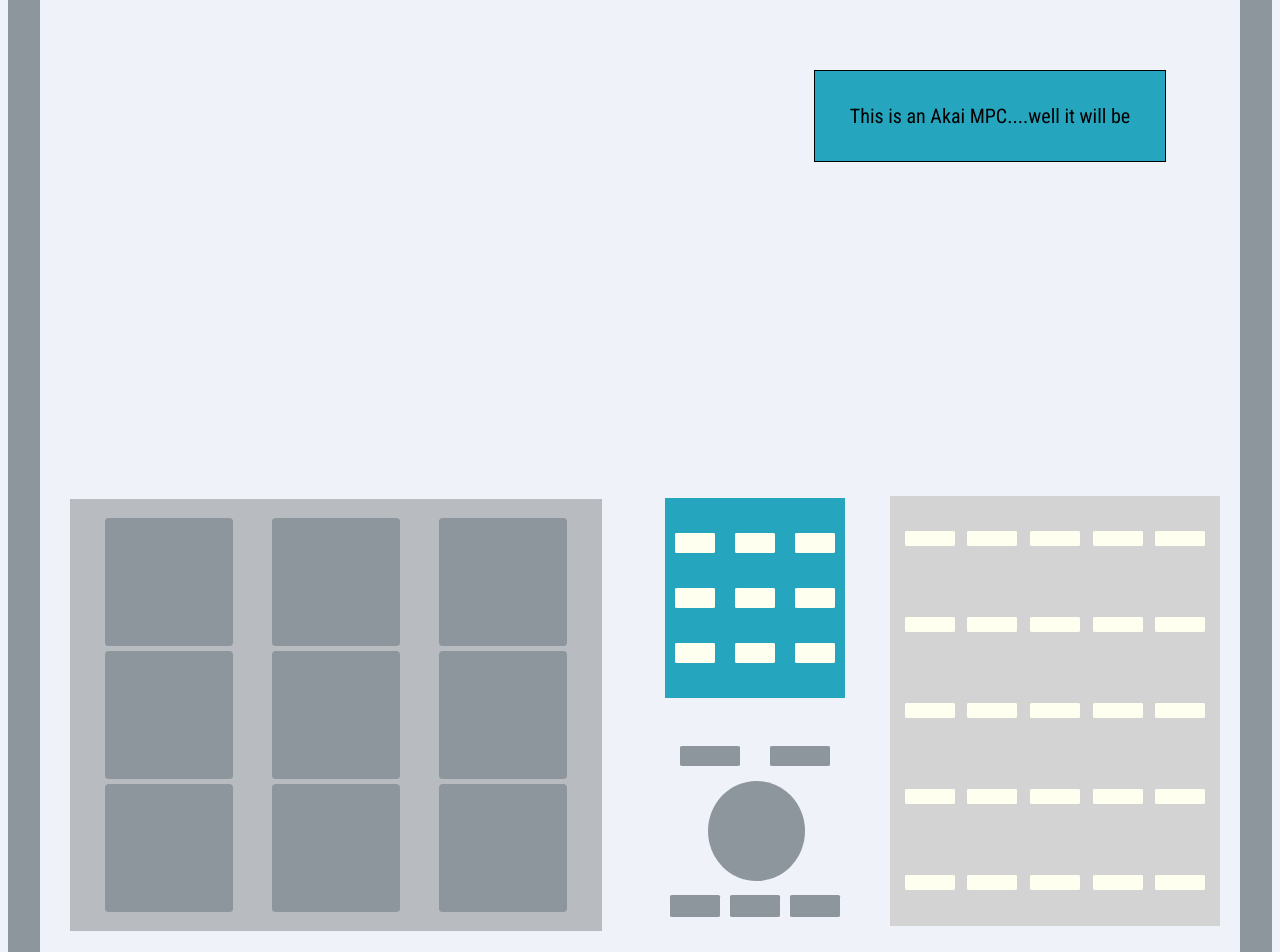
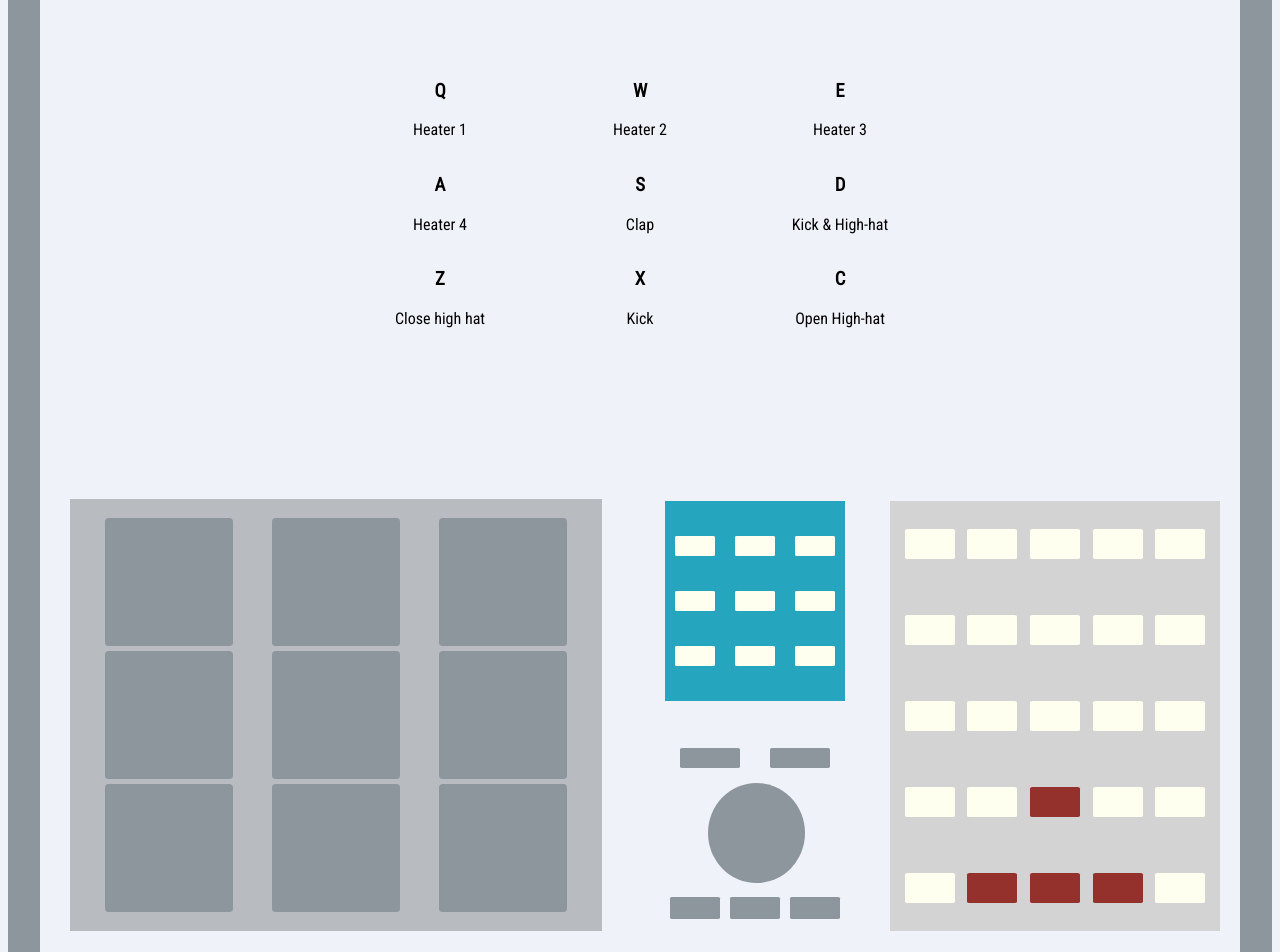
Before and after one commit to AdieDevStore/drum-machine, a React (Vite) app: page / in a window 1280 px wide. Shown: the part 160-1112 px from the top of the page. Built offline with nearby package versions, Linux system fonts and the light colour scheme.

Commit message:
finished - i am okay with the outcome

```diff
--- a/src/components/MPCBody.jsx
+++ b/src/components/MPCBody.jsx
@@ -1,5 +1,4 @@
 import React, { useEffect, useState } from 'react'
-import MPCScreen from './MPCScreen'
 import '../styles/mpcbody.css'
 
 function MPCBody() {
@@ -89,9 +88,45 @@
 
     return (
         <div className="container-main">
-            <div className='screen-container'>
-                <MPCScreen />
-            </div>
+            <div className='inner-heading'></div>
+                <div className='control-container'>
+                <div id='cntrl'>
+                    <h3>Q</h3>
+                    <p>Heater 1</p>
+                </div>
+                <div id='cntrl'>
+                    <h3>W</h3>
+                    <p>Heater 2</p>
+                </div>
+                <div id='cntrl'>
+                    <h3>E</h3>
+                    <p>Heater 3</p>
+                </div>
+                <div id='cntrl'>
+                    <h3>A</h3>
+                    <p>Heater 4</p>
+                </div>
+                <div id='cntrl'>
+                    <h3>S</h3>
+                    <p>Clap</p>
+                </div>
+                <div id='cntrl'>
+                    <h3>D</h3>
+                    <p>Kick & High-hat</p>
+                </div>
+                <div id='cntrl'>
+                    <h3>Z</h3>
+                    <p>Close high hat</p>
+                </div>
+                <div id='cntrl'>
+                    <h3>X</h3>
+                    <p>Kick</p>
+                </div>
+                <div id='cntrl'>
+                    <h3>C</h3>
+                    <p>Open High-hat</p>
+                </div>
+                </div>
             <div className='container-abso'>
                 <div className='flex-container'>
                     <div className='pad-grid-container' >
@@ -127,13 +162,13 @@
                     <div id="item-1"></div>
                     <div id="item-1"></div>
                     <div id="item-1"></div>
+                    <div id="item-2"></div>
                     <div id="item-1"></div>
                     <div id="item-1"></div>
                     <div id="item-1"></div>
-                    <div id="item-1"></div>
-                    <div id="item-1"></div>
-                    <div id="item-1"></div>
-                    <div id="item-1"></div>
+                    <div id="item-2"></div>
+                    <div id="item-2"></div>
+                    <div id="item-2"></div>
                     <div id="item-1"></div>
                 </div>
             </div>
--- a/src/styles/mpcbody.css
+++ b/src/styles/mpcbody.css
@@ -1,3 +1,18 @@
+.control-container{
+    position: relative;
+    top: 100px;
+    display: grid;
+    grid-template-columns: 1fr 1fr 1fr;
+    height: 200px;
+    width: 600px;
+    margin: 0 auto;
+    align-items: center;
+}
+
+#cntrl {
+    text-align: center;
+}
+
 .container-main {
     position: relative;
     width: 100%;
@@ -54,7 +69,7 @@
     height: 430px;
     width: 330px;
     left: 850px;
-    top : 385px;
+    top : 340px;
     background-color: lightgray;
 }
 
@@ -69,16 +84,24 @@
 .etc-container #item-1{
     margin: auto;
     width: 50px;
-    height: 15px;
+    height: 30px;
     background: ivory;
     border-radius: 5%;
 
 }
 
+.etc-container #item-2 {
+    width: 50px;
+    height: 30px;
+    background: rgb(148, 49, 45);
+    border-radius: 5%;
+    margin: auto
+}
+
 .blue-block {
     position: relative;
     left: 625px;
-    top: -43px;
+    top: -90px;
     background-color: #25a5be;
     height: 200px;
     width: 180px;
@@ -106,7 +129,7 @@
 .more-buttons{
     position: relative;
     left: 625px;
-    top: -10px;
+    top: -58px;
     background-color: #eff2f8;
     height: 200px;
     width: 180px;
```
